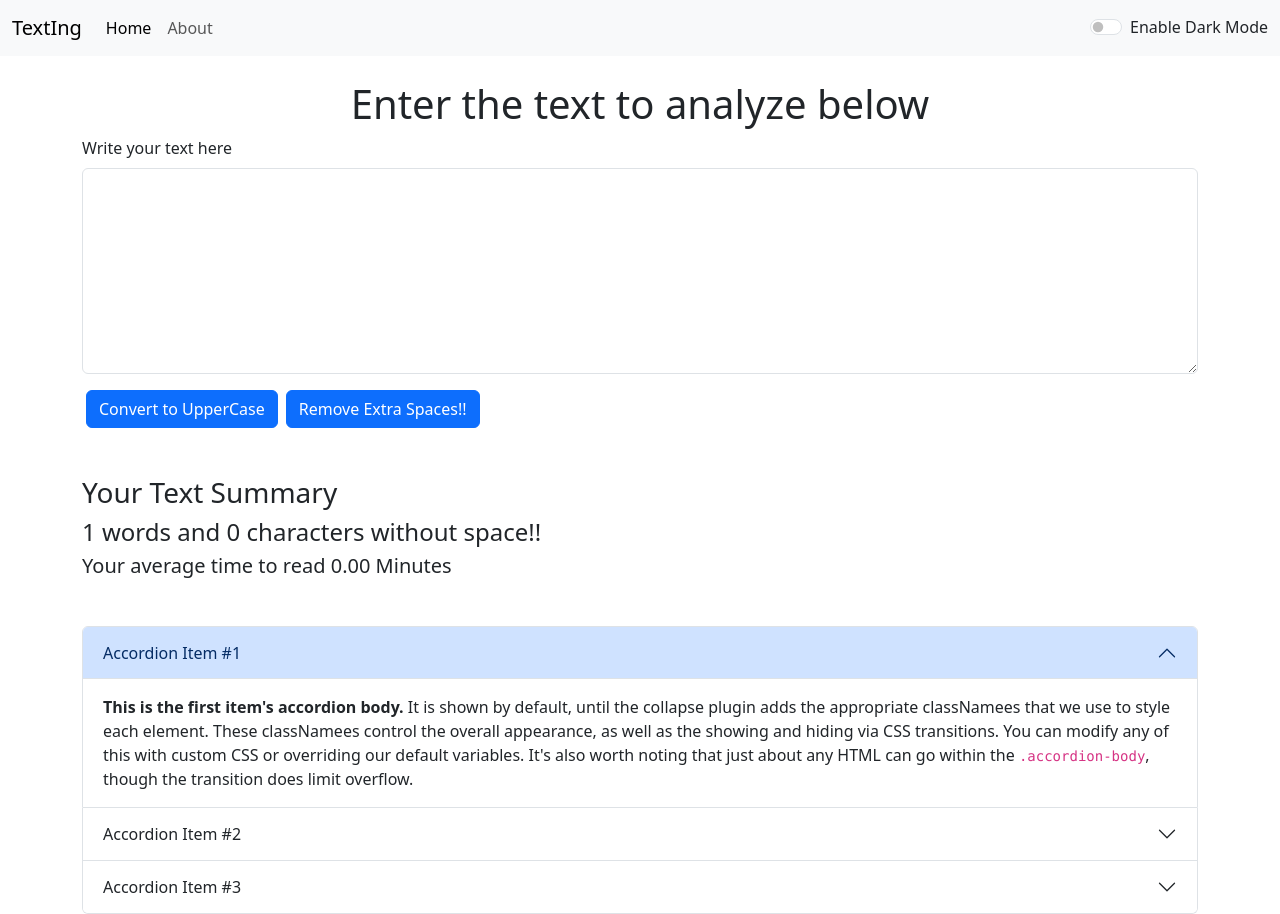
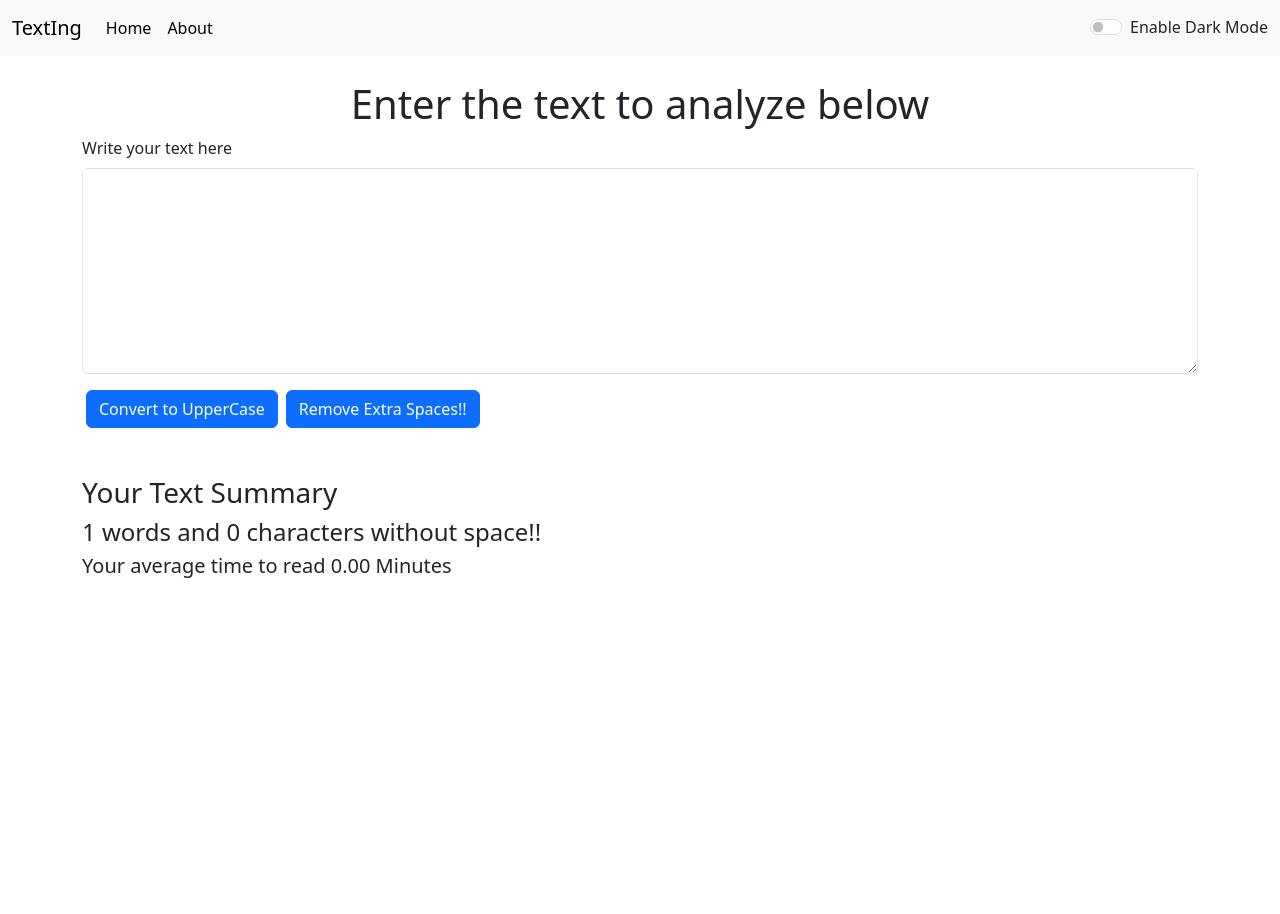
Before and after one commit to Ujjal-ENG/texting-a-text-app, a React (Create React App) app: page / in a window 1280 px wide. After the commit the page ends 800 px from the top, so only its background shows below. Built offline with nearby package versions, Linux system fonts and the light colour scheme.

Commit message:
setup the react router

```diff
--- a/package.json
+++ b/package.json
@@ -9,6 +9,7 @@
         "react": "^18.2.0",
         "react-dom": "^18.2.0",
         "react-icons": "^4.7.1",
+        "react-router-dom": "^6.8.2",
         "react-scripts": "5.0.1",
         "web-vitals": "^2.1.4"
     },
--- a/src/App.js
+++ b/src/App.js
@@ -2,6 +2,8 @@ import React, { useState } from 'react';
 import About from './components/About';
 import Navbar from './components/Navbar';
 import TextForm from './components/TextForm';
+
+import { Routes, Route } from 'react-router-dom';
 
 const App = () => {
     const [mode, setMode] = useState('light');
@@ -18,8 +20,10 @@ const App = () => {
     return (
         <>
             <Navbar mode={mode} toggleMode={toggleMode} />
-            <TextForm heading="Enter the text to analyze below" mode={mode} />
-            <About />
+            <Routes>
+                <Route path="/" element={<TextForm heading="Enter the text to analyze below" mode={mode} />} />
+                <Route path="/about" element={<About />} />
+            </Routes>
         </>
     );
 };
--- a/src/components/Navbar.js
+++ b/src/components/Navbar.js
@@ -1,14 +1,15 @@
 /* eslint-disable jsx-a11y/anchor-is-valid */
 import React from 'react';
+import { Link } from 'react-router-dom';
 
 const Navbar = (props) => {
     return (
         <div>
             <nav className={`navbar navbar-expand-lg  bg-${props.mode} navbar-${props.mode}`}>
                 <div className="container-fluid">
-                    <a className="navbar-brand" href="/">
+                    <Link className="navbar-brand nav-link" href="/">
                         TextIng
-                    </a>
+                    </Link>
                     <button
                         className="navbar-toggler"
                         type="button"
@@ -22,14 +23,14 @@ const Navbar = (props) => {
                     <div className="collapse navbar-collapse" id="navbarSupportedContent">
                         <ul className="navbar-nav me-auto mb-2 mb-lg-0">
                             <li className="nav-item">
-                                <a className="nav-link active" aria-current="page" href="/">
-                                    Home
-                                </a>
+                                <Link to="/" className="nav-link active" aria-current="page">
+                                    Home{' '}
+                                </Link>
                             </li>
                             <li className="nav-item">
-                                <a className="nav-link" href="/about">
+                                <Link to="/about" className="nav-link active" aria-current="page">
                                     About
-                                </a>
+                                </Link>
                             </li>
                         </ul>
                         {/* <form className="d-flex" role="search">
--- a/src/index.js
+++ b/src/index.js
@@ -1,7 +1,12 @@
 import React from 'react';
 import ReactDOM from 'react-dom/client';
 import App from './App';
+import { BrowserRouter } from 'react-router-dom';
 
 const root = ReactDOM.createRoot(document.getElementById('root'));
 
-root.render(<App />);
+root.render(
+    <BrowserRouter>
+        <App />
+    </BrowserRouter>
+);
```
Also changed, not shown: 1 other file (tests, documents, lock files or other folders).
